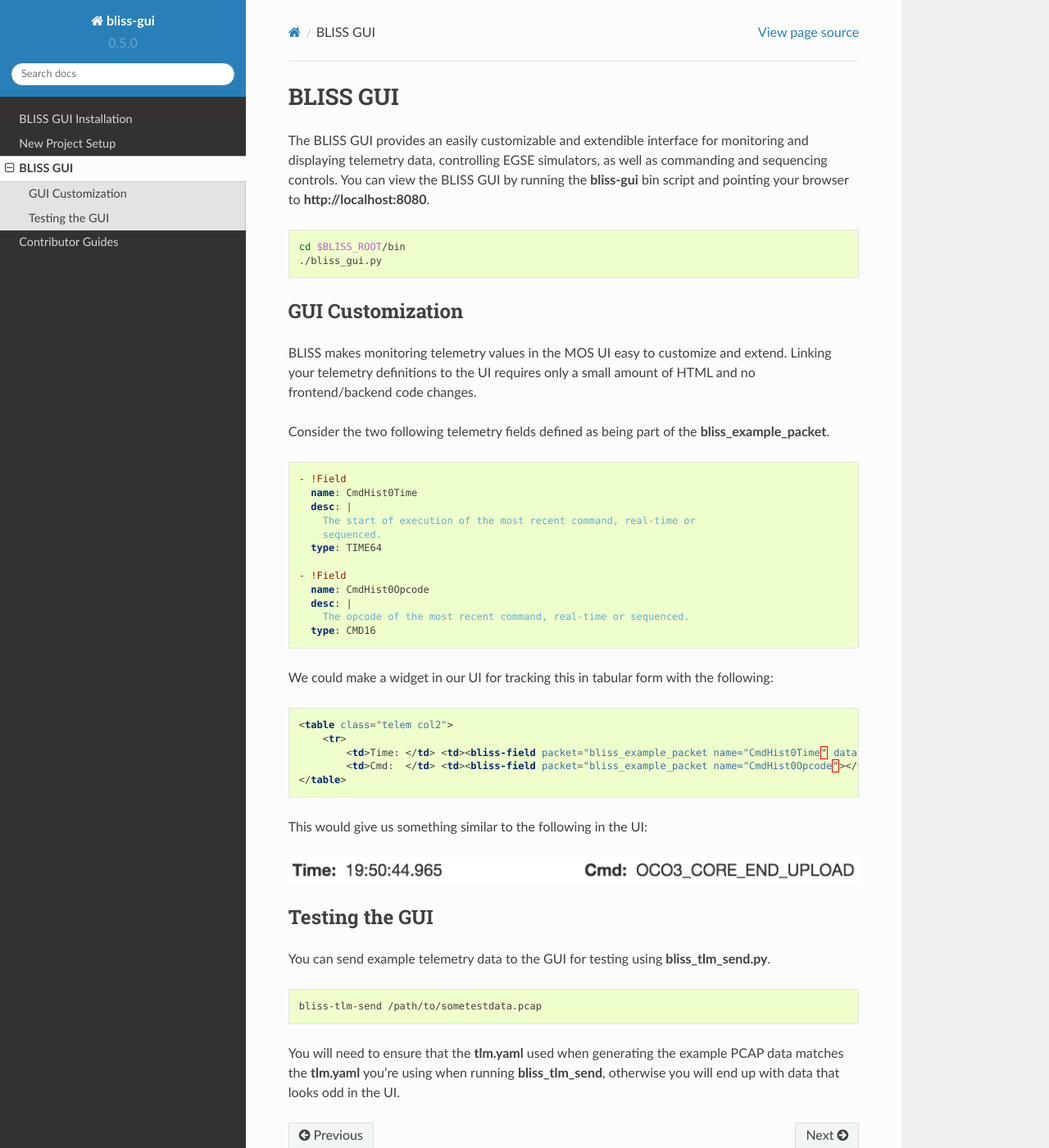
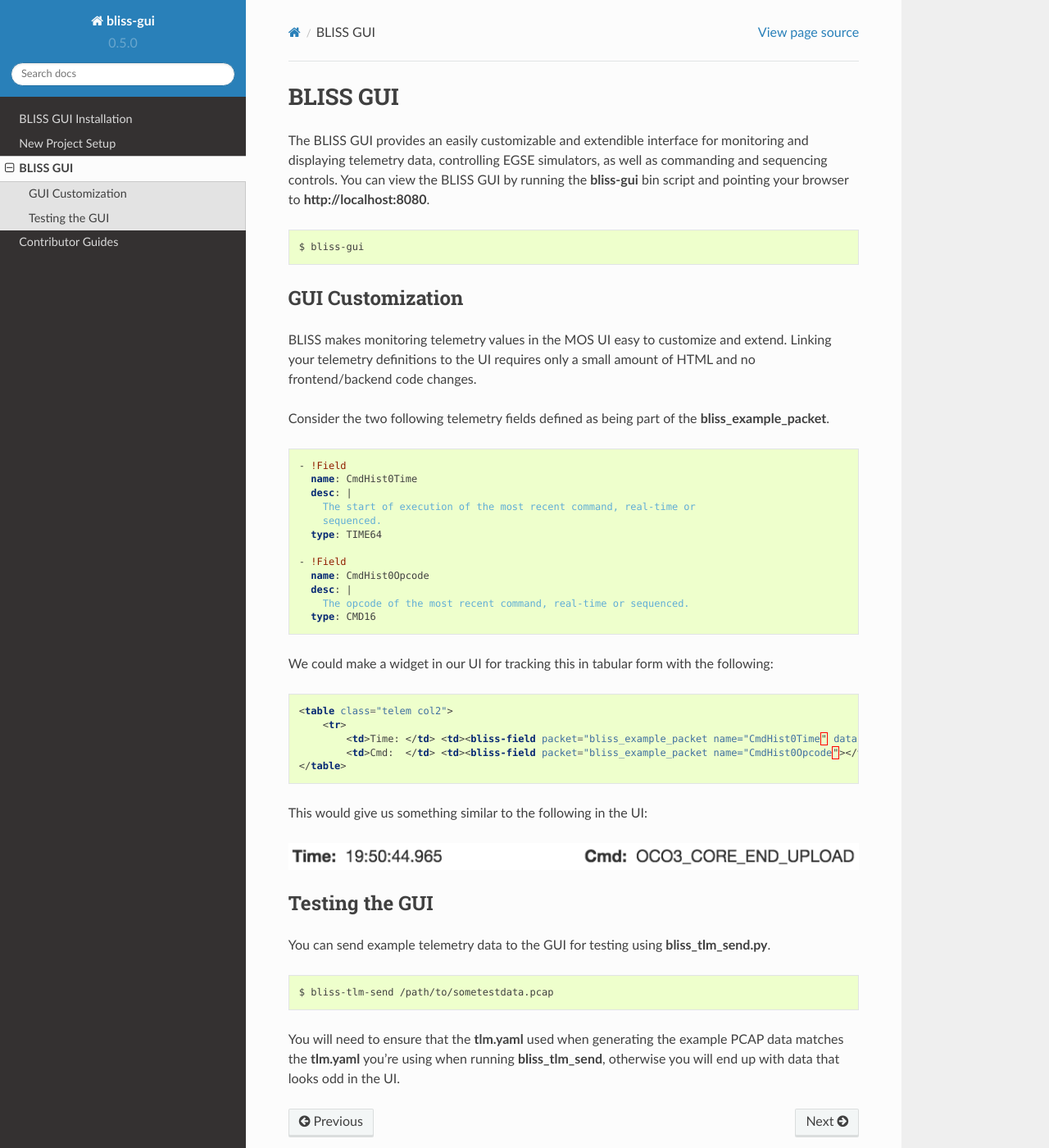
Before and after one commit to NASA-AMMOS/AIT-GUI, a Sphinx documentation site: the page built from doc/source/bliss_gui.rst, in a window 1280 px wide and 1400 px high. Shown: the whole window at 82% size. Built offline with Sphinx 7.4.7 and the Read the Docs theme 2.0.0, drawn with Linux system fonts in a browser that asks for light colours; pages that are not in the unit, such as notebooks, are missing from menus.

Commit message:
Issue #142 - Update script naming conventions in docs

```diff
--- a/doc/source/bliss_gui.rst
+++ b/doc/source/bliss_gui.rst
@@ -5,8 +5,7 @@ The BLISS GUI provides an easily customizable and extendible interface for monit
 
 .. code-block:: bash
 
-   cd $BLISS_ROOT/bin
-   ./bliss_gui.py
+   $ bliss-gui
 
 GUI Customization
 -----------------
@@ -51,6 +50,6 @@ You can send example telemetry data to the GUI for testing using **bliss_tlm_sen
 
 .. code-block:: bash
 
-   bliss-tlm-send /path/to/sometestdata.pcap
+   $ bliss-tlm-send /path/to/sometestdata.pcap
 
 You will need to ensure that the **tlm.yaml** used when generating the example PCAP data matches the **tlm.yaml** you're using when running **bliss_tlm_send**, otherwise you will end up with data that looks odd in the UI.
```
